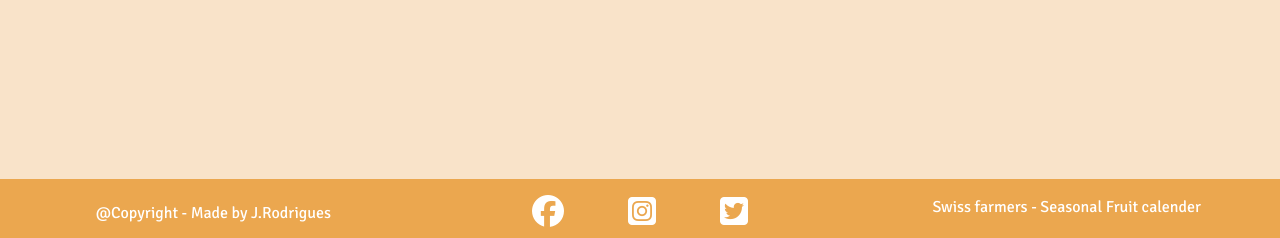
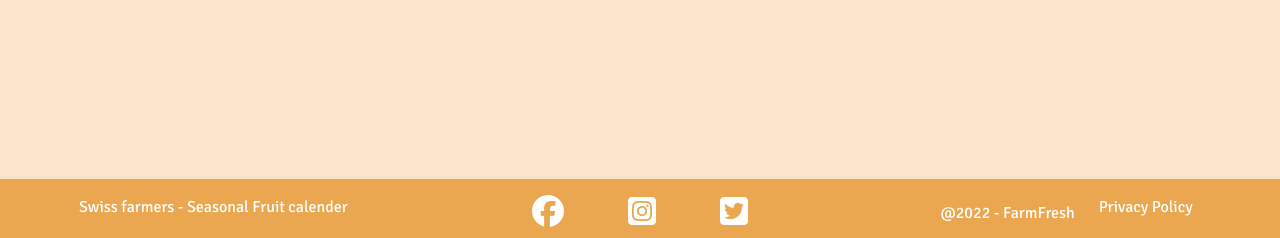
Before and after one commit to Joao4569/farm_fresh, a Django app: page /cart/ in a window 1280 px wide. Shown: the part 562-800 px from the top of the page. Run offline with Django 3.2, Linux system fonts and the light colour scheme; some libraries are stand-ins or nearby versions.

Commit message:
feat: Add link to privacy policy

```diff
--- a/templates/base.html
+++ b/templates/base.html
@@ -220,8 +220,11 @@ The main structure of this template is based on Boutique Ado and modified for Fa
   <footer class="container-fluid fixed-bottom">
     <div class="row footer bg-orange">
 
-      <div class="col-12 col-md-4 text-center d-flex justify-content-center">
-        <p class="text-white my-auto">@Copyright - Made by J.Rodrigues</p>
+      <div class="col-12 col-md-4 text-center text-white d-flex justify-content-center">
+        <a href="https://www.swiss-farmers.ch/seasonal-calendar/seasonal-calendar-fruits/" target="_blank" rel="noopener"
+          aria-label="Visit Swiss seasonal fruit calender page (opens in a new tab)">
+          <p class="text-white my-auto">Swiss farmers - Seasonal Fruit calender</p>
+        </a>
       </div>
 
       <div class="col-12 col-md-4 text-center d-flex justify-content-center my-auto social-link-container">
@@ -239,12 +242,13 @@ The main structure of this template is based on Boutique Ado and modified for Fa
         </a>
       </div>
 
-      <div class="col-12 col-md-4 text-center text-white d-flex justify-content-center">
-        <a href="https://www.swiss-farmers.ch/seasonal-calendar/seasonal-calendar-fruits/" target="_blank" rel="noopener"
-        aria-label="Visit Swiss seasonal fruit calender page (opens in a new tab)">
-          <p class="text-white my-auto">Swiss farmers - Seasonal Fruit calender</p>
-        </a>
+      <div class="col-12 col-md-4 text-center d-flex justify-content-center">
+        <p class="text-white my-auto">@2022 - FarmFresh</p>
+        <a href="https://www.privacypolicygenerator.info/live.php?token=V8vva0hjL6kI1ZNUnj0iZJWME7JS0xCh" target="_blank" rel="noopener"
+          aria-label="Farm Fresh privacy policy (opens on a new page)">
+          <p class="text-white my-auto pl-4">Privacy Policy</p>
       </div>
+
     </div>
   </footer>
 
```
